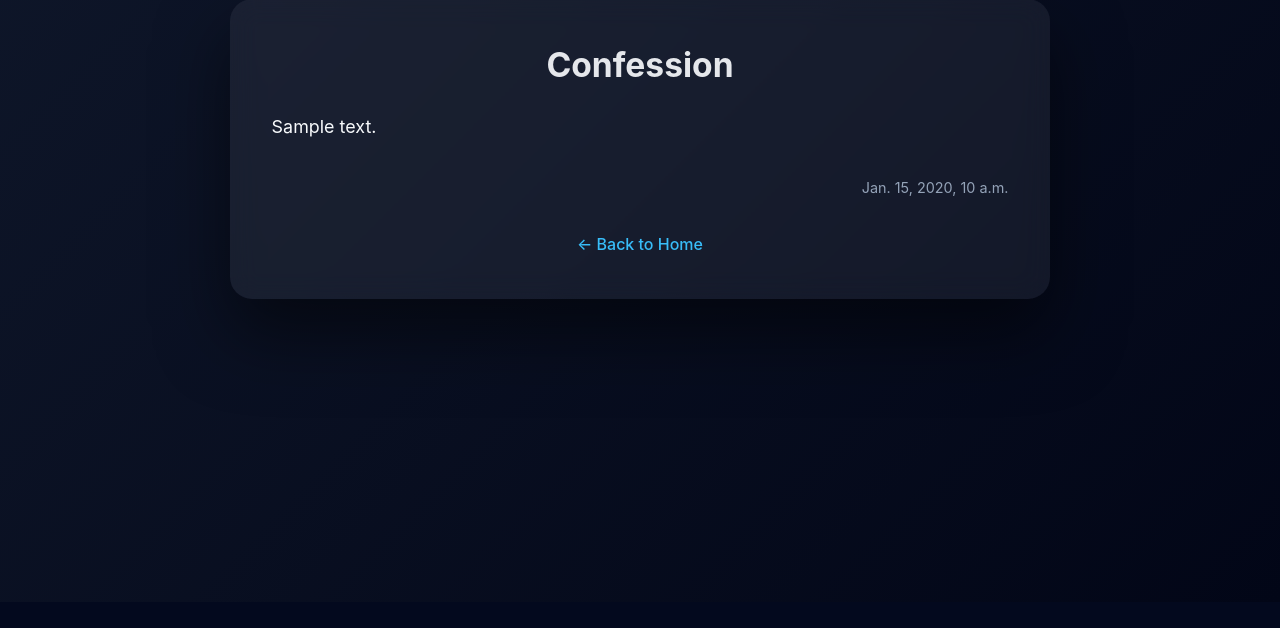
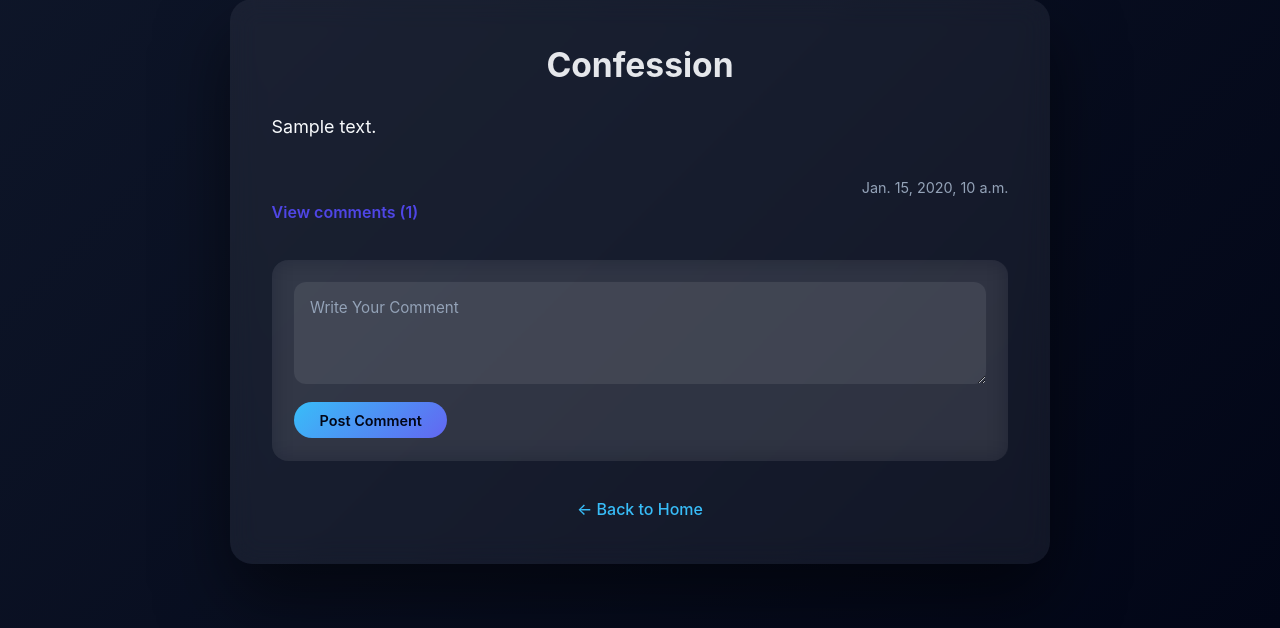
Before and after one commit to muzamil-majeed/Confession-box, a Django app: page /confession/1/ in a window 1280 px wide. Shown: the part 198-826 px from the top of the page. Before the commit the page ends 512 px from the top, so only its background shows below. Run offline with Django 5.2, Linux system fonts and the light colour scheme; tables that the repository leaves empty hold one stand-in row (values such as "Sample post").

Commit message:
Second Commit, Added comments to confessions

```diff
--- a/confessions/forms.py
+++ b/confessions/forms.py
@@ -1,5 +1,5 @@
 from django import forms
-from .models import Confession
+from .models import Confession,Comment
 
 
 
@@ -7,3 +7,16 @@ class ConfessionForm(forms.ModelForm):
     class Meta:
         model = Confession
         fields = ["content_title","content"]
+
+
+
+class CommentForm(forms.ModelForm):
+    class Meta:
+        model = Comment
+        fields = ["content"]
+        widgets = {
+            "content":forms.Textarea(attrs={
+                "rows":3,
+                "placeholder":"Write Your Comment"
+            })
+        }
--- a/confessions/models.py
+++ b/confessions/models.py
@@ -12,3 +12,13 @@ class Confession(models.Model):
 
     def __str__(self):
         return self.content_title
+
+
+
+class Comment(models.Model):
+    confession = models.ForeignKey(Confession,on_delete=models.CASCADE,related_name="comments")
+    content = models.TextField()
+    created_at = models.DateTimeField(auto_now_add=True)
+
+    def __str__(self):
+        return f"comment on confession {self.confession.id}"
--- a/confessions/static/confessions/confession_detail.css
+++ b/confessions/static/confessions/confession_detail.css
@@ -66,3 +66,91 @@
         font-size: 1rem;
     }
 }
+
+
+
+
+/*Comment Section */
+
+
+
+.comment-form {
+    margin-top: 2rem;
+    padding: 1.4rem;
+    background: rgba(255, 255, 255, 0.06);
+    backdrop-filter: blur(12px);
+    border-radius: 16px;
+}
+
+.comment-form textarea {
+    width: 100%;
+    min-height: 90px;
+    padding: 0.9rem 1rem;
+    border-radius: 12px;
+    border: none;
+    outline: none;
+    resize: vertical;
+    background: rgba(255, 255, 255, 0.08);
+    color: #f8fafc;
+    font-size: 0.95rem;
+    line-height: 1.6;
+}
+
+.comment-form textarea::placeholder {
+    color: #94a3b8;
+}
+
+.comment-form textarea:focus {
+    background: rgba(255, 255, 255, 0.12);
+}
+
+.comment-form button {
+    margin-top: 0.9rem;
+    padding: 0.6rem 1.6rem;
+    border-radius: 999px;
+    border: none;
+    cursor: pointer;
+    font-weight: 600;
+    font-size: 0.9rem;
+    background: linear-gradient(135deg, #38bdf8, #6366f1);
+    color: #020617;
+    transition: transform 0.2s ease, box-shadow 0.2s ease;
+}
+
+.comment-form button:hover {
+    transform: translateY(-2px);
+    box-shadow: 0 14px 35px rgba(99, 102, 241, 0.45);
+}
+
+/* Comments */
+
+details summary {
+    cursor: pointer;
+    color: #4f46e5;
+    font-weight: 600;
+    font-size: 1rem;
+    margin: 6px 0;
+    list-style: none;
+}
+
+
+.comment-card {
+    background: rgba(47, 216, 32, 0.06);
+    backdrop-filter: blur(12px);
+    border-radius: 6px;
+    padding: 5px 10px;
+    margin-bottom: 12px;
+    color: #f8fafc;
+}
+
+.comment-card p {
+    margin: 0;
+    font-size: 14px;
+}
+
+.comment-card small {
+    display: block;
+    margin-top: 4px;
+    font-size: 12px;
+    color: #d4135d;
+}
--- a/confessions/templates/confession_detail.html
+++ b/confessions/templates/confession_detail.html
@@ -10,12 +10,33 @@ Confession Detail
 {% endblock %}
 
 {% block content %}
+
+
 <div class="detail-container">
     <h2>Confession</h2>
+    <p>{{ confession.content }}</p>
+    <small>{{ confession.created_at }}</small>
 
-    <p>{{ confession.content }}</p>
 
-    <small>{{ confession.created_at }}</small>
+
+    <details>
+        <summary>View comments ({{ comments|length }})</summary>
+        {% for comment in comments %}
+            <div class="comment-card">
+                <p>{{ comment.content }}</p>
+                <small>{{ comment.created_at }}</small>
+            </div>
+        {% empty %}
+            <p>No comments yet</p>
+        {% endfor %}
+    </details>
+
+
+    <form method="post" class="comment-form">
+        {% csrf_token %}
+        {{ form.content }}
+        <button type="submit">Post Comment</button>
+    </form>
 
     <a href="{% url 'home' %}" class="back-link">← Back to Home</a>
 </div>
--- a/confessions/templates/home.html
+++ b/confessions/templates/home.html
@@ -36,6 +36,9 @@
                 <a href="{% url 'confession-detail' confession.id %}" class="read-more">
                     Read more
                 </a>
+                <span class="comment-badge">
+                    {{ confession.comments.count }} Comments
+                </span>
             </div>
         {% endfor %}
     {% else %}
--- a/confessions/views.py
+++ b/confessions/views.py
@@ -1,7 +1,7 @@
 from django.shortcuts import render,redirect,get_object_or_404
 from django.views import View
-from .forms import ConfessionForm
-from.models import Confession
+from .forms import ConfessionForm,CommentForm
+from.models import Confession,Comment
 from django.contrib import messages
 
 # Create your views here.
@@ -41,4 +41,20 @@ class SubmitConfession(View):
 class ConfessionDetail(View):
     def get(self,request,pk):
         confession = get_object_or_404(Confession,pk=pk,is_approved=True)
-        return render(request,'confession_detail.html',{"confession":confession})
+        comments = confession.comments.all().order_by("-created_at")
+        form = CommentForm()
+        return render(request,'confession_detail.html',{
+            "confession":confession,
+            "comments":comments,
+            "form":form
+        })
+
+    def post(self,request,pk):
+        confession = get_object_or_404(Confession,pk=pk,is_approved=True)
+        form = CommentForm(request.POST)
+        if form.is_valid():
+            comment = form.save(commit=False)
+            comment.confession = confession
+            comment.save()
+
+        return redirect("confession-detail",pk=pk)
```
Also changed, not shown: confessions/admin.py (+6 -1 lines), confessions/static/confessions/home.css (+22 -0 lines), confessions/migrations/0003_comment.py (added).
